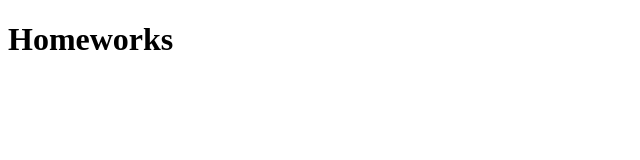
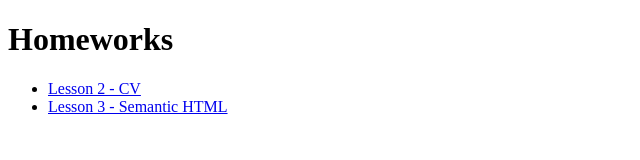
Before and after one commit to sliubchenko/FrontEnd, a plain HTML site: page index.html in a window 1280 px wide. Shown: the whole page, without its empty margins (0-640 px from the left). Drawn offline with Linux system fonts and the light colour scheme.

Commit message:
links added

```diff
--- a/index.html
+++ b/index.html
@@ -7,5 +7,13 @@
 </head>
 <body>
     <h1>Homeworks</h1>
+    <ul>
+        <li>
+            <a href="/02/index.html">Lesson 2 - CV</a>
+        </li>
+        <li>
+            <a href="/03/index.html">Lesson 3 - Semantic HTML</a>
+        </li>
+    </ul>
 </body>
 </html>
```
